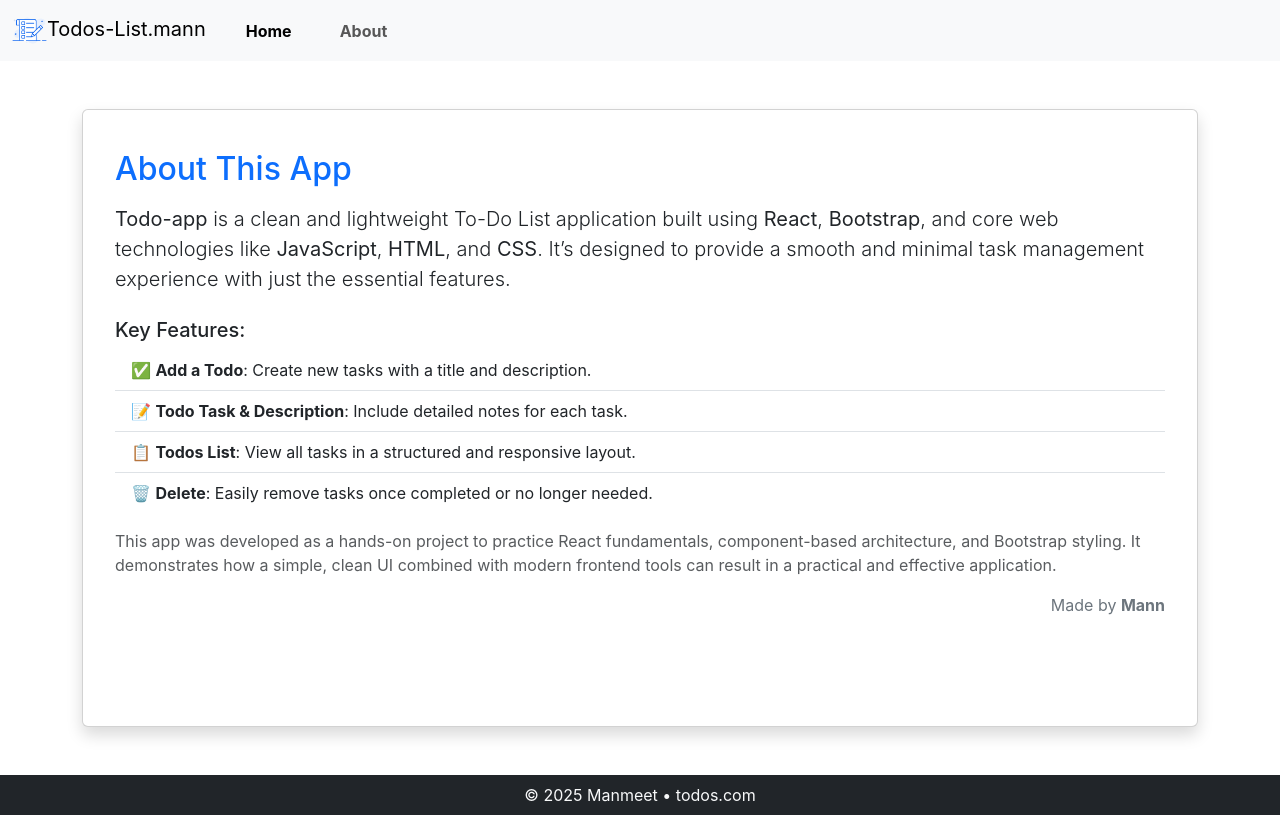
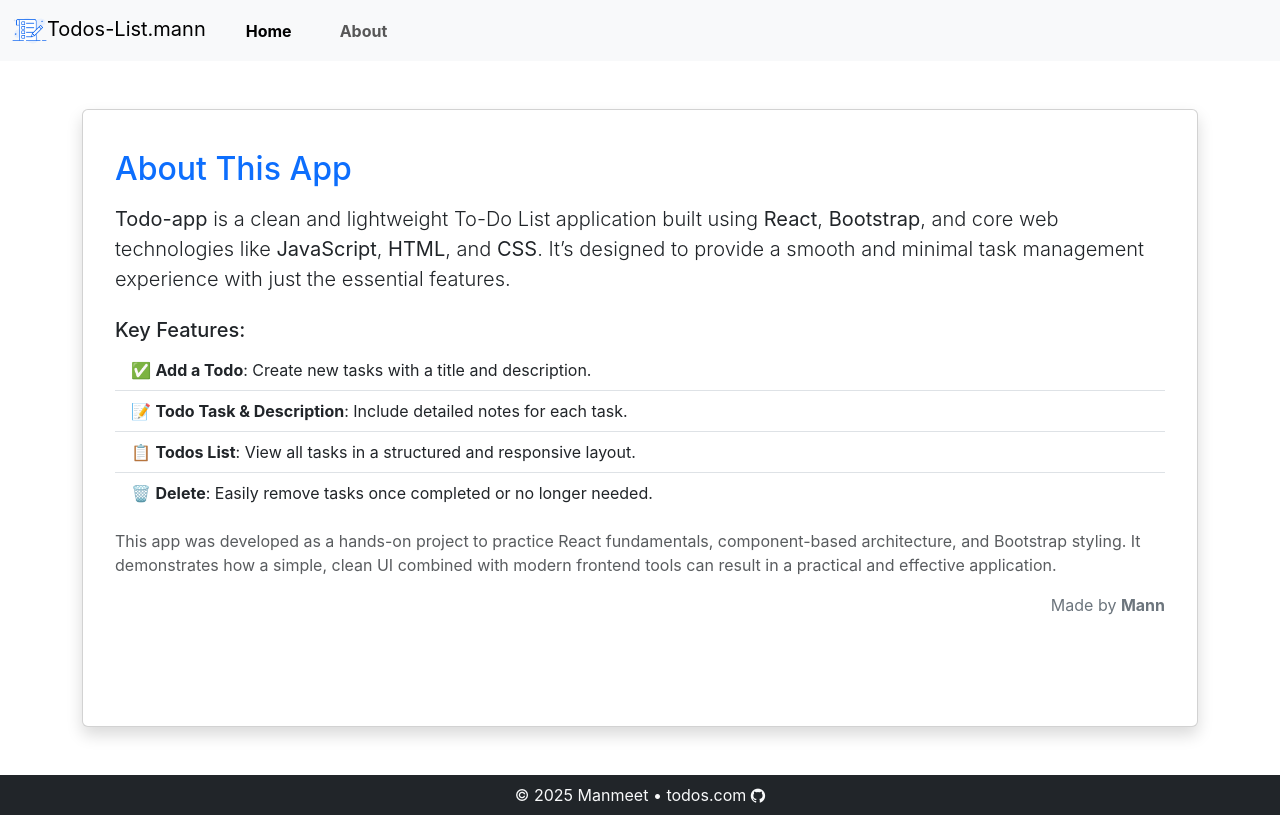
Before and after one commit to Mann0001/Todo-App, a React (Create React App) app: page /about in a window 1280 px wide. Built offline with nearby package versions, Linux system fonts and the light colour scheme.

Commit message:
github icon added

```diff
--- a/package.json
+++ b/package.json
@@ -8,6 +8,7 @@
     "@testing-library/react": "^16.3.0",
     "@testing-library/user-event": "^13.5.0",
     "bootstrap": "^5.3.7",
+    "bootstrap-icons": "^1.13.1",
     "react": "^19.1.0",
     "react-bootstrap": "^2.10.10",
     "react-dom": "^19.1.0",
--- a/src/MyComponents/Footer.js
+++ b/src/MyComponents/Footer.js
@@ -11,7 +11,7 @@ export const Footer = () => {
           target="_blank"
           rel="noopener noreferrer"
         >
-          todos.com
+          todos.com <i className="bi bi-github" style={{ fontSize: "0.9rem" }}></i>
         </a>
       </p>
     </footer>
--- a/src/index.js
+++ b/src/index.js
@@ -1,5 +1,6 @@
 import 'bootstrap/dist/css/bootstrap.min.css';
 import 'bootstrap/dist/js/bootstrap.bundle.min';
+import 'bootstrap-icons/font/bootstrap-icons.css';
 import React from 'react';
 import ReactDOM from 'react-dom/client';
 import './index.css';
```
Also changed, not shown: 1 other file (tests, documents, lock files or other folders).
